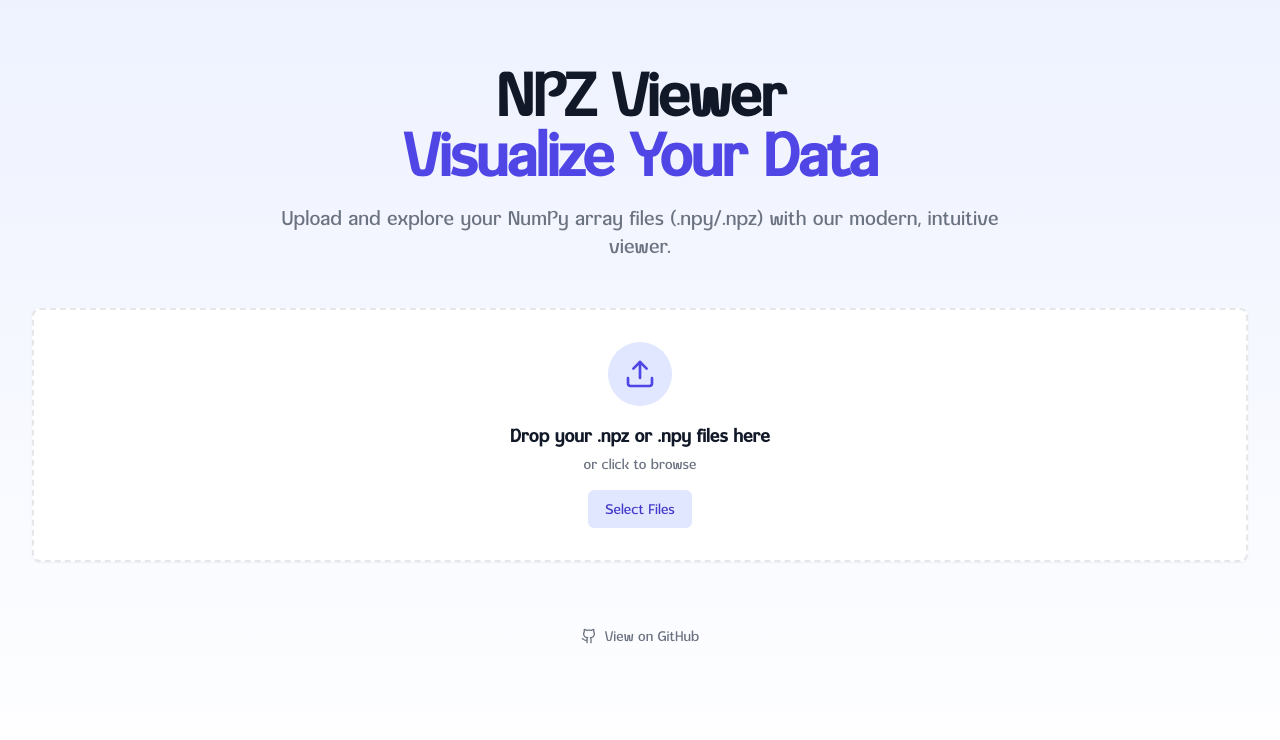
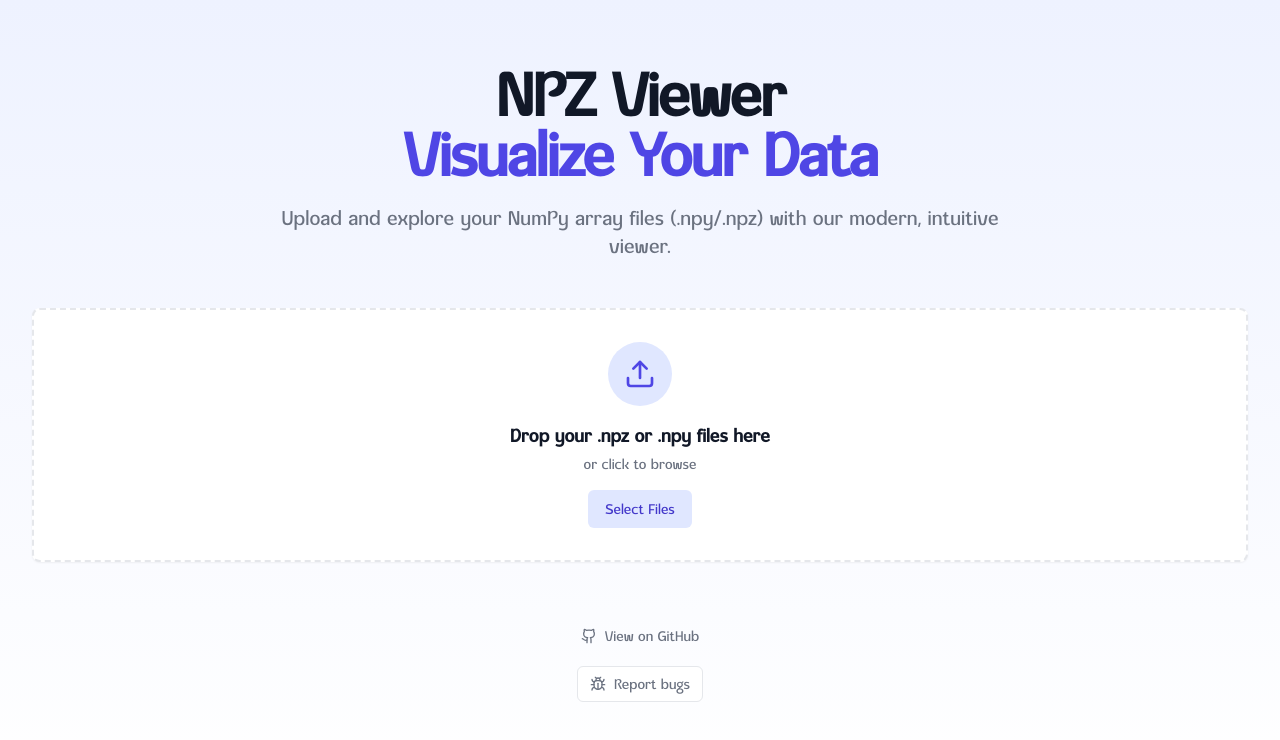
Before and after one commit to vtoj/npz-web-viewer, a Next.js app in the folder npz_viewer_client/: page / in a window 1280 px wide. Shown: the top 740 px of the page. Built offline with nearby package versions, Linux system fonts and the light colour scheme.

Commit message:
:sparkles: Add report bugs

```diff
--- a/npz_viewer_client/app/(dashboard)/page.tsx
+++ b/npz_viewer_client/app/(dashboard)/page.tsx
@@ -1,7 +1,8 @@
-import FileUploader from '@/components/dashboard/file-uploader/FileUploader'
-import { GithubIcon } from 'lucide-react'
-import Link from 'next/link'
-import BgNoiseWrapper from '@/components/ui/texture-wrapper'
+import FileUploader from "@/components/dashboard/file-uploader/FileUploader";
+import { GithubIcon, Bug } from "lucide-react";
+import Link from "next/link";
+import { Button } from "@/components/ui/button";
+import BgNoiseWrapper from "@/components/ui/texture-wrapper";
 //
 export default function Home() {
   return (
@@ -11,10 +12,13 @@ export default function Home() {
           <div className="text-center mb-12">
             <div className="text-4xl font-bold tracking-tight text-gray-900 dark:text-white sm:text-5xl md:text-6xl">
               <span className="block">NPZ Viewer</span>
-            <span className="block text-indigo-600 dark:text-indigo-400">Visualize Your Data</span>
+              <span className="block text-indigo-600 dark:text-indigo-400">
+                Visualize Your Data
+              </span>
             </div>
             <p className="mt-3 max-w-md mx-auto text-base text-gray-500 dark:text-gray-400 sm:text-lg md:mt-5 md:text-xl md:max-w-3xl">
-            Upload and explore your NumPy array files (.npy/.npz) with our modern, intuitive viewer.
+              Upload and explore your NumPy array files (.npy/.npz) with our
+              modern, intuitive viewer.
             </p>
           </div>
 
@@ -23,13 +27,33 @@ export default function Home() {
           </div>
 
           <footer className="mt-16 text-center">
-          <Link className="flex items-center justify-center space-x-2 text-sm text-gray-500 dark:text-gray-400" href="https://github.com/anipr2002/npz-web-viewer">
+            <Link
+              className="flex items-center justify-center space-x-2 text-sm text-gray-500 dark:text-gray-400"
+              href="https://github.com/anipr2002/npz-web-viewer"
+            >
               <GithubIcon className="h-4 w-4" />
               <span>View on GitHub</span>
+            </Link>
+            <Link
+              href={
+                "https://github.com/anipr2002/npz-web-viewer/issues/new?template=Blank+issue"
+              }
+            >
+              <Button
+                className="mt-5 text-gray-500"
+                variant={"outline"}
+                size={"sm"}
+              >
+                <Bug
+                  size={14}
+                  className="transition-transform duration-200 group-hover:scale-110"
+                />
+                Report bugs
+              </Button>
             </Link>
           </footer>
         </div>
       </main>
     </BgNoiseWrapper>
-  )
+  );
 }
```
Lines whose indentation alone changed are shown as unchanged.
